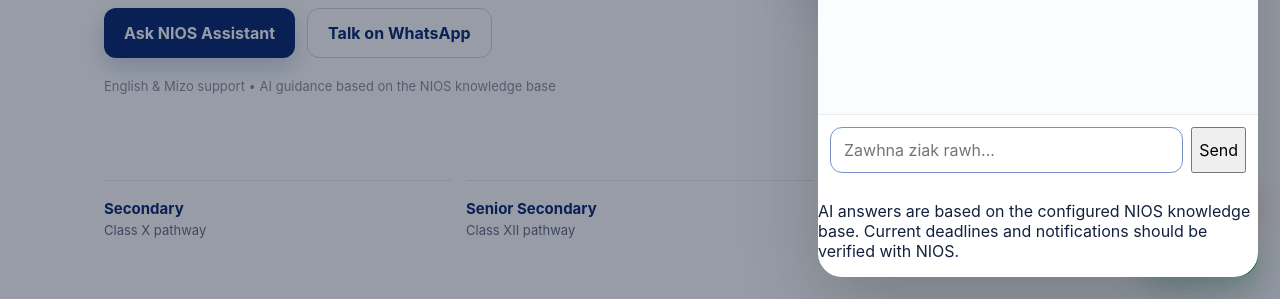
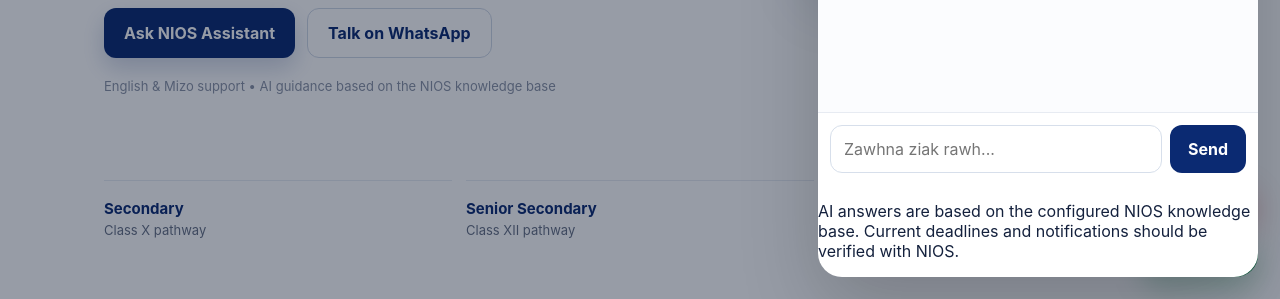
Before and after one commit to NIOSMizoram/nios-admission-centre, a website: page index.html in a window 1280 px wide. Both pictures are taken after a click on the button "Ask NIOS Assistant". Shown: the part 501-800 px from the top of the page. Drawn offline with Linux system fonts and the light colour scheme.

Commit message:
Update styles.css

```diff
--- a/styles.css
+++ b/styles.css
@@ -261,15 +261,17 @@
 .chat-form input{
   min-width:0;
   flex:1;
+  height:48px;
   border:1px solid #d7dfeb;
   border-radius:12px;
-  padding:12px 13px;
+  padding:0 13px;
   outline:none
+}
 }
 
 .chat-form input:focus{border-color:#7892c7}
 
-..chat-form button{
+.chat-form button{
   border:0;
   background:var(--navy);
   color:#fff;
```
